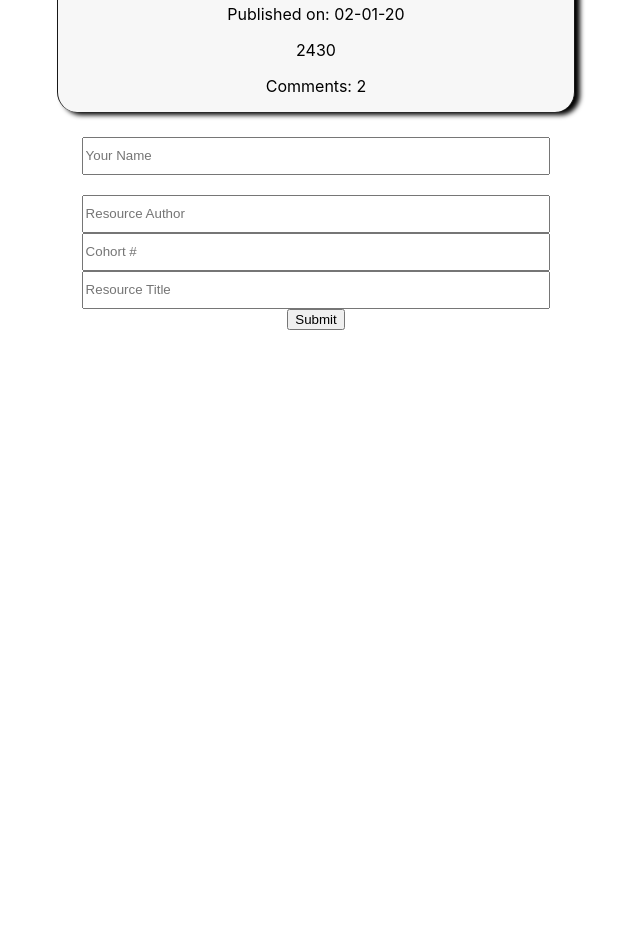
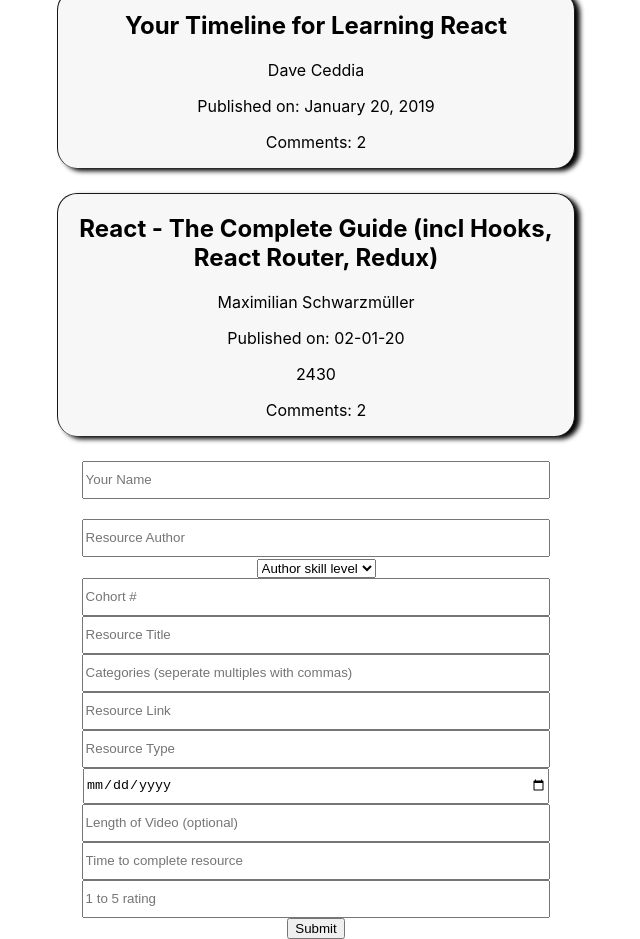
Before and after one commit to DavidJonesRIRed/SocialKnowledgeRepository, a React (Create React App) app: page / in a window 1280 px wide. Shown: the part 1660-2599 px from the top of the page, without its empty margins (324-964 px from the left). Before the commit the page ends 1990 px from the top, so only its background shows below. Built offline with nearby package versions, Linux system fonts and the light colour scheme.

Commit message:
fill out form and make functional

```diff
--- a/src/App.js
+++ b/src/App.js
@@ -7,14 +7,25 @@
 
 class App extends Component {
   //[<Resource resource={aResource} /> <Resource resource={aResource}]
-  constructor(props){
-    super(props);
-    this.renderPosts.bind(this);
+  //constructor(props){
+  //  super(props);
+  //  this.renderPosts.bind(this);
+  //}
+  //Resource = require("./components/Resource");
+
+  state = {
+    resources: [...resources]
+  }
+
+  addResource = (newResource) => {
+    this.setState({
+      resources: [...this.state.resources, newResource]
+    })
   }
 
   renderPosts = () => {
-    const display = resources.map((resource) => {
-      return <Resource resource={resource} />;
+    const display = this.state.resources.map((resource) => {
+      return <Resource resource={resource} key={resource.title} />;
     });
 
     return display;
@@ -32,7 +43,7 @@
         <div className="resourceList">
           {this.renderPosts()}
         </div>
-        <ResourceForm />
+        <ResourceForm addResource={this.addResource}/>
       </div>
     );
   }
--- a/src/components/Resource.js
+++ b/src/components/Resource.js
@@ -5,7 +5,7 @@
     return(
         <div className={'box'}>
             <h2>{ resource.title } </h2>
-            <p>{ resource.author }</p>
+            <p>{ resource.resourceAuthor }</p>
             <p>Published on: { resource.datePublished }</p>
             { resource.videoLength ? ( <p>{ resource.videoLength }</p> ) : null }
             { /* conditional / true code : false code */ }
--- a/src/components/ResourceForm.js
+++ b/src/components/ResourceForm.js
@@ -4,8 +4,18 @@
     state ={
         posterName: "",
         resourceAuthor: "",
+        authorSkillLevel: "",
         cohort: "",
         title: "",
+        categories: "",
+        summary: "",
+        link: "",
+        resourceType: "",
+        datePublished: "",
+        videoLength: "",
+        timeToComplete: "",
+        rating: "",
+        comments: [],
     };
 
     handleChange = (e) => {
@@ -15,10 +25,35 @@
         });
     };
 
+    handleSubmit= (e) => {
+        e.preventDefault();
+        // any data manipulation and validation
+        const newResource = { ...this.state };
+        newResource.categories = newResource.categories.split(',');
+
+        this.props.addResource(newResource);
+        this.setState({
+            posterName: "",
+            resourceAuthor: "",
+            authorSkillLevel: "",
+            cohort: "",
+            title: "",
+            categories: "",
+            summary: "",
+            link: "",
+            resourceType: "",
+            datePublished: "",
+            videoLength: "",
+            timeToComplete: "",
+            rating: "",
+            comments: [],
+        });
+    };
+
     render(){
         return(
             <div className>
-                <form style={ styles.form }>
+                <form style={ styles.form } onSubmit={ this.handleSubmit }>
                     {/* <label htmlFor="posterName">Your Name: </label> */ }
                     <input
                         style={ styles.input }
@@ -34,6 +69,20 @@
                         value={ this.state.resourceAuthor}
                         onChange={ this.handleChange } />
                     { /* dropmenu for author level */}
+                    <div>
+                        <select
+                        id="authorSkillLevel"
+                        value={ this.state.authorSkillLevel }
+                        onChange={ this.handleChange }
+                        >
+                        <option value="" disabled>
+                            Author skill level
+                        </option>
+                        <option value="Intro">Intro</option>
+                        <option value="Intermediate">Intermediate</option>
+                        <option value="Advanced">Advanced</option>
+                        </select>
+                    </div>
                     <input
                         style={ styles.input }
                         id="cohort" type="text"
@@ -46,6 +95,62 @@
                         placeholder="Resource Title"
                         value={ this.state.title }
                         onChange={ this.handleChange } />
+                        <input
+                        style={styles.input}
+                        type="text"
+                        id="categories"
+                        placeholder="Categories (seperate multiples with commas)"
+                        value={this.state.categories}
+                        onChange={(e) => this.handleChange(e)}
+                      />
+                      <input
+                        style={styles.input}
+                        type="text"
+                        id="link"
+                        placeholder="Resource Link"
+                        value={this.state.link}
+                        onChange={(e) => this.handleChange(e)}
+                      />
+                      <input
+                        style={styles.input}
+                        type="text"
+                        id="resourceType"
+                        placeholder="Resource Type"
+                        value={this.state.resourceType}
+                        onChange={(e) => this.handleChange(e)}
+                      />
+                      <input
+                        style={styles.input}
+                        type="date"
+                        id="datePublished"
+                        placeholder="Published Date"
+                        value={this.state.datePublished}
+                        onChange={(e) => this.handleChange(e)}
+                      />
+                      <input
+                        style={styles.input}
+                        type="text"
+                        id="videoLength"
+                        placeholder="Length of Video (optional)"
+                        value={this.state.videoLength}
+                        onChange={(e) => this.handleChange(e)}
+                      />
+                      <input
+                        style={styles.input}
+                        type="text"
+                        id="timeToComplete"
+                        placeholder="Time to complete resource"
+                        value={this.state.timeToComplete}
+                        onChange={(e) => this.handleChange(e)}
+                      />
+                      <input
+                        style={styles.input}
+                        type="number"
+                        id="rating"
+                        placeholder="1 to 5 rating"
+                        value={this.state.rating}
+                        onChange={(e) => this.handleChange(e)}
+                      />
                     <button type="submit">Submit</button>
                 </form>
             </div>
```
